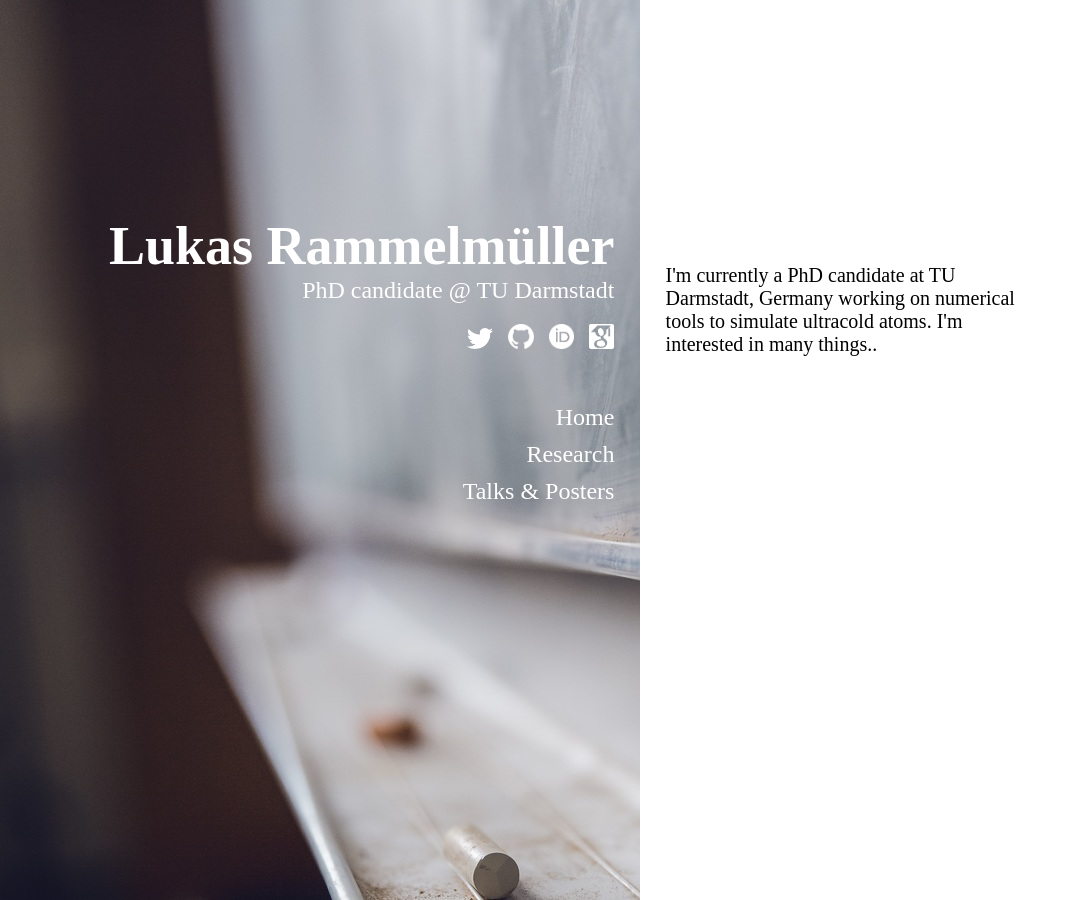
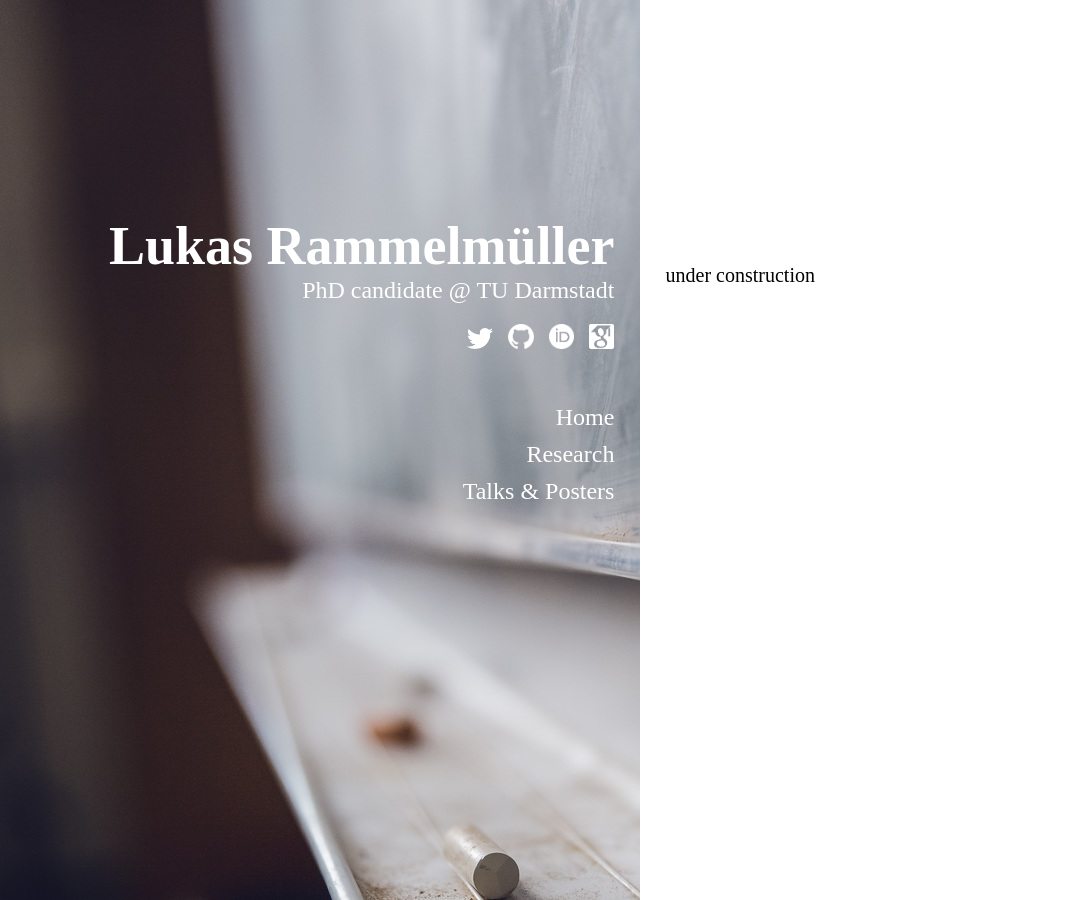
Before and after one commit to rammelmueller/rammelmueller.github.io, a Jekyll site: the page built from index.html, in a window 1280 px wide. Shown: the whole page, without its empty margins (0-1076 px from the left). Built offline with Jekyll 4.4.1, drawn with Linux system fonts in a browser that asks for light colours; some web fonts are replaced.

Commit message:
under construction

```diff
--- a/index.html
+++ b/index.html
@@ -2,4 +2,4 @@
 layout: main
 title: Home
 ---
-I'm currently a PhD candidate at TU Darmstadt, Germany working on numerical tools to simulate ultracold atoms. I'm interested in many things..
+under construction
```
